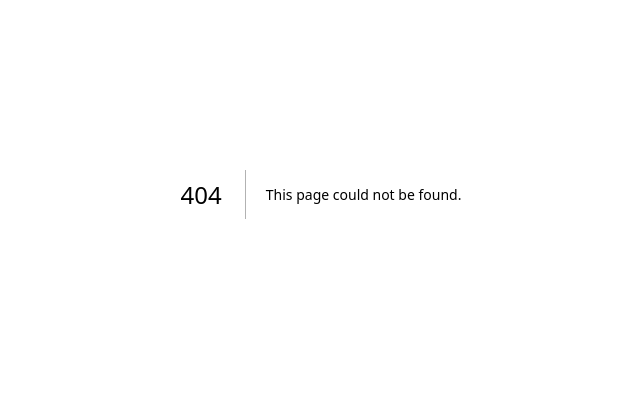
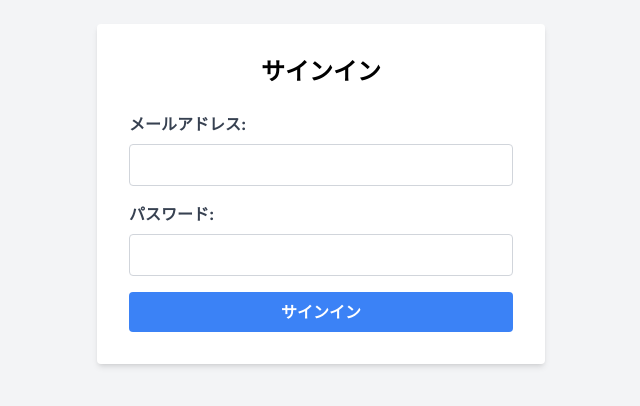
Before and after one commit to wezard706/x-view, a Next.js app: page /sign_in in a window 1280 px wide. Before the commit this address had no page. Shown: the part 206-612 px from the top of the page, without its empty margins (319-959 px from the left). Built offline with nearby package versions, Linux system fonts and the light colour scheme.

Commit message:
サインインページを追加

```diff
--- /dev/null
+++ b/src/app/sign_in/page.js
@@ -0,0 +1,160 @@
+"use client"
+
+import { useState } from 'react';
+import { useRouter } from 'next/navigation';
+
+function toSnakeCase(str) {
+  return str.replace(/([A-Z])/g, '_$1').toLowerCase();
+}
+
+function keysToSnakeCase(obj) {
+  if (typeof obj !== 'object' || obj === null) {
+    return obj; // プリミティブ値の場合はそのまま返す
+  }
+
+  if (Array.isArray(obj)) {
+    return obj.map(keysToSnakeCase);
+  }
+
+  return Object.keys(obj).reduce((acc, key) => {
+    const snakeKey = toSnakeCase(key);
+    acc[snakeKey] = keysToSnakeCase(obj[key]);
+    return acc;
+  }, {});
+}
+
+function toCamelCase(str) {
+  return str.replace(/([-_][a-z])/g, (group) => group.toUpperCase().replace('-', '').replace('_', ''));
+}
+
+// レスポンスのオブジェクトのキーをキャメルケースに変換する関数
+function keysToCamelCase(obj) {
+  if (Array.isArray(obj)) {
+    // 配列の場合は再帰的に変換
+    return obj.map((v) => keysToCamelCase(v));
+  } else if (obj !== null && obj.constructor === Object) {
+    // オブジェクトの場合
+    return Object.keys(obj).reduce((acc, key) => {
+      const camelKey = toCamelCase(key);
+      acc[camelKey] = keysToCamelCase(obj[key]); // 再帰的にネストされたオブジェクトも変換
+      return acc;
+    }, {});
+  } else {
+    // プリミティブな値はそのまま返す
+    return obj;
+  }
+}
+
+function setCookie(name, value, days) {
+  let expires = "";
+  if (days) {
+    const date = new Date();
+    date.setTime(date.getTime() + days * 24 * 60 * 60 * 1000);
+    expires = "; expires=" + date.toUTCString();
+  }
+  document.cookie = name + "=" + (value || "") + expires + "; path=/";
+}
+
+export default function SignIn() {
+  const [email, setEmail] = useState('');
+  const [password, setPassword] = useState('');
+  const [errors, setErrors] = useState([]);
+  const [success, setSuccess] = useState('');
+  const router = useRouter();
+
+  const handleSubmit = async (e) => {
+    e.preventDefault();
+
+    const formData = {
+      email,
+      password
+    };
+
+    const snakeCaseData = keysToSnakeCase(formData);
+
+    try {
+      const response = await fetch('http://localhost:3000/sign_in', {
+        method: 'POST',
+        headers: {
+          'Content-Type': 'application/json',
+        },
+        body: JSON.stringify(snakeCaseData),
+      });
+
+      if (response.ok) {
+        const snakeCaseData = await response.json();
+        const data = keysToCamelCase(snakeCaseData);
+        const token = data["token"]
+        const userId = data["userId"]
+        setCookie('token', token, 7);
+
+        setSuccess('サインインが成功しました！');
+        setErrors([]);
+        setEmail('');
+        setPassword('');
+
+        router.push(`/${userId}/home`);
+      } else {
+        const data = await response.json();
+        const errors = [].concat(data.errors);
+        setErrors(errors || ['サインアップに失敗しました。']);
+      }
+    } catch (err) {
+      setErrors(['サインアップ中にエラーが発生しました。']);
+    }
+  };
+
+  return (
+    <div className="min-h-screen bg-gray-100 flex items-center justify-center">
+      <div className="bg-white p-8 rounded shadow-md w-full max-w-md">
+        <h1 className="text-2xl font-bold mb-6 text-center">サインイン</h1>
+        {errors.length > 0 && (
+          <div className="error-messages">
+            {errors.map((error, index) => (
+              <p className="text-red-500 mb-4" key={index}>{error.message}</p>
+            ))}
+          </div>
+        )}
+        {success && <p className="text-green-500 mb-4">{success}</p>}
+        <form onSubmit={handleSubmit}>
+          <div className="mb-4">
+            <label htmlFor="email" className="block text-gray-700 font-bold mb-2">
+              メールアドレス:
+            </label>
+            <input
+              type="email"
+              id="email"
+              name="email"
+              value={email}
+              onChange={(e) => setEmail(e.target.value)}
+              required
+              className="w-full p-2 border border-gray-300 rounded focus:outline-none focus:ring-2 focus:ring-blue-500"
+            />
+          </div>
+
+          <div className="mb-4">
+            <label htmlFor="password" className="block text-gray-700 font-bold mb-2">
+              パスワード:
+            </label>
+            <input
+              type="password"
+              id="password"
+              name="password"
+              value={password}
+              onChange={(e) => setPassword(e.target.value)}
+              required
+              className="w-full p-2 border border-gray-300 rounded focus:outline-none focus:ring-2 focus:ring-blue-500"
+            />
+          </div>
+
+          <button
+            type="submit"
+            className="w-full bg-blue-500 text-white font-bold py-2 px-4 rounded hover:bg-blue-600 transition-colors"
+          >
+            サインイン
+          </button>
+        </form>
+      </div>
+    </div>
+  );
+}
```
